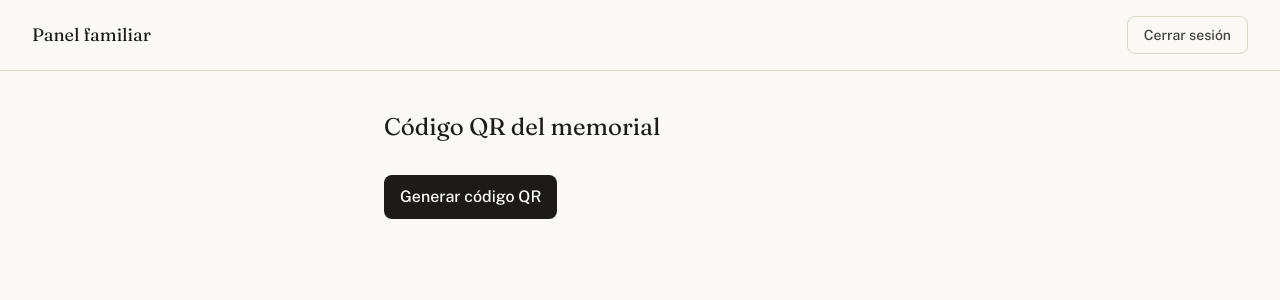
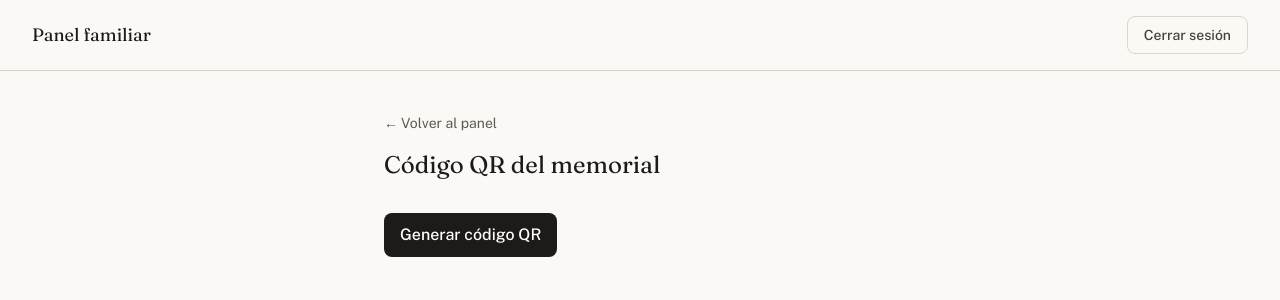
Before and after one commit to pacarrascom/memorial-digital, a Next.js app in the folder dorsera-memorial-repo/apps-web/: page /admin/memorials/1/qr in a window 1280 px wide. Shown: the top 300 px of the page. Built offline with nearby package versions, Linux system fonts and the light colour scheme; no server answers.

Commit message:
feat: agregar navegación 'Volver al panel' en páginas de admin

```diff
--- a/dorsera-memorial-repo/apps-web/app/admin/memorials/[id]/edit/page.tsx
+++ b/dorsera-memorial-repo/apps-web/app/admin/memorials/[id]/edit/page.tsx
@@ -24,6 +24,9 @@ export default async function EditMemorialPage({ params }: PageProps) {
 
   return (
     <div className="mx-auto max-w-lg">
+      <a href="/admin" className="mb-4 inline-block text-sm text-ink-400 hover:text-ink-700">
+        ← Volver al panel
+      </a>
       <h1 className="mb-8 font-display text-2xl text-ink-900 dark:text-stone-50">
         Editar memorial
       </h1>
--- a/dorsera-memorial-repo/apps-web/app/admin/memorials/[id]/gallery/page.tsx
+++ b/dorsera-memorial-repo/apps-web/app/admin/memorials/[id]/gallery/page.tsx
@@ -16,6 +16,9 @@ export default async function GalleryPage({ params }: PageProps) {
 
   return (
     <div className="mx-auto max-w-2xl">
+      <a href="/admin" className="mb-4 inline-block text-sm text-ink-400 hover:text-ink-700">
+        ← Volver al panel
+      </a>
       <h1 className="mb-8 font-display text-2xl text-ink-900 dark:text-stone-50">
         Galería de fotos
       </h1>
--- a/dorsera-memorial-repo/apps-web/app/admin/memorials/[id]/qr/page.tsx
+++ b/dorsera-memorial-repo/apps-web/app/admin/memorials/[id]/qr/page.tsx
@@ -25,6 +25,9 @@ export default function MemorialQrPage() {
 
   return (
     <div className="mx-auto max-w-lg">
+      <a href="/admin" className="mb-4 inline-block text-sm text-ink-400 hover:text-ink-700">
+        ← Volver al panel
+      </a>
       <h1 className="mb-8 font-display text-2xl text-ink-900 dark:text-stone-50">
         Código QR del memorial
       </h1>
--- a/dorsera-memorial-repo/apps-web/app/admin/memorials/new/page.tsx
+++ b/dorsera-memorial-repo/apps-web/app/admin/memorials/new/page.tsx
@@ -35,6 +35,9 @@ export default function NewMemorialPage() {
 
   return (
     <main className="mx-auto max-w-lg px-6 py-16">
+      <a href="/admin" className="mb-4 inline-block text-sm text-ink-400 hover:text-ink-700">
+        ← Volver al panel
+      </a>
       <h1 className="mb-2 font-display text-2xl text-ink-900">Crear un memorial</h1>
       <p className="mb-8 text-sm text-ink-400">
         Solo necesitas el nombre para empezar — puedes completar el resto después.
```
